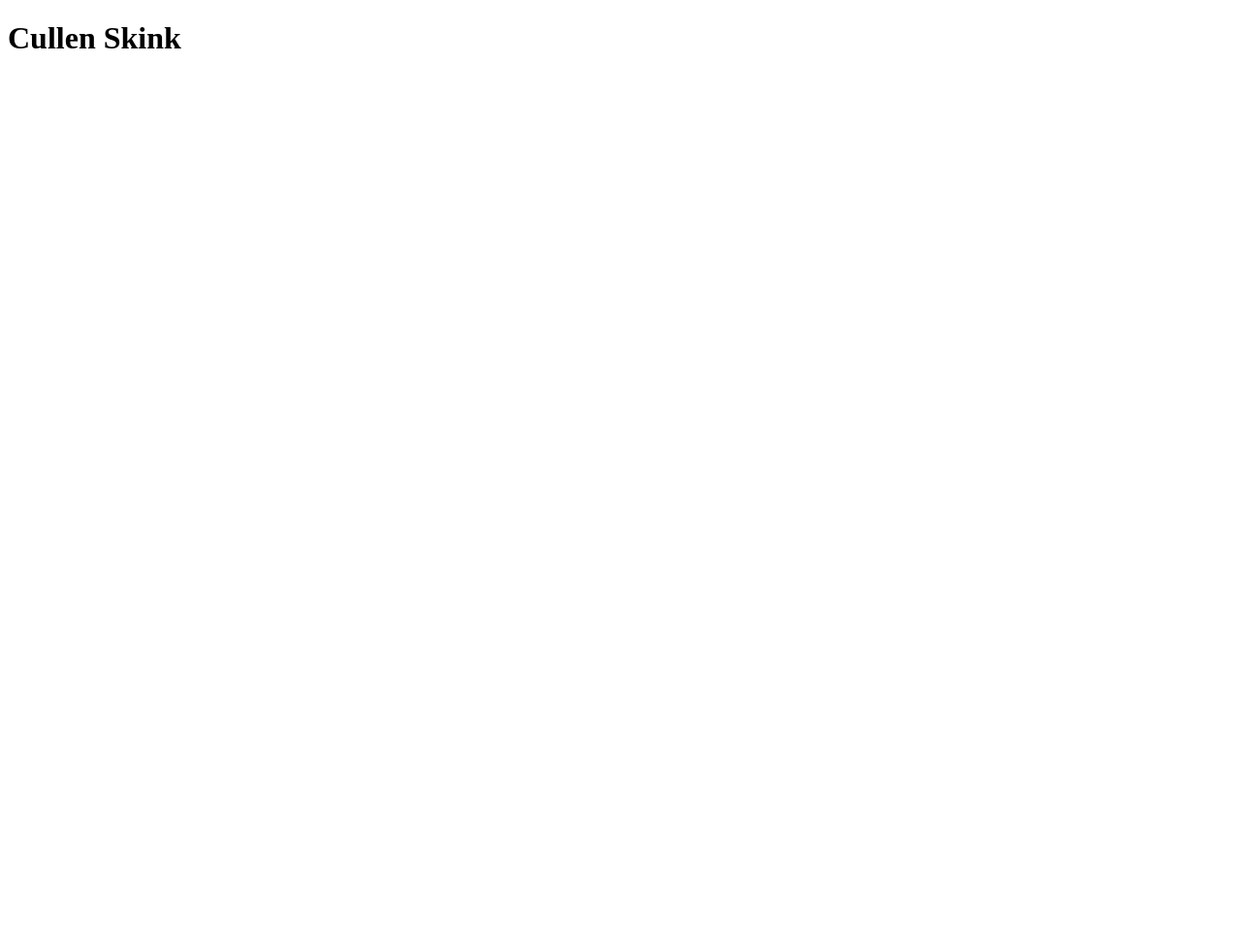
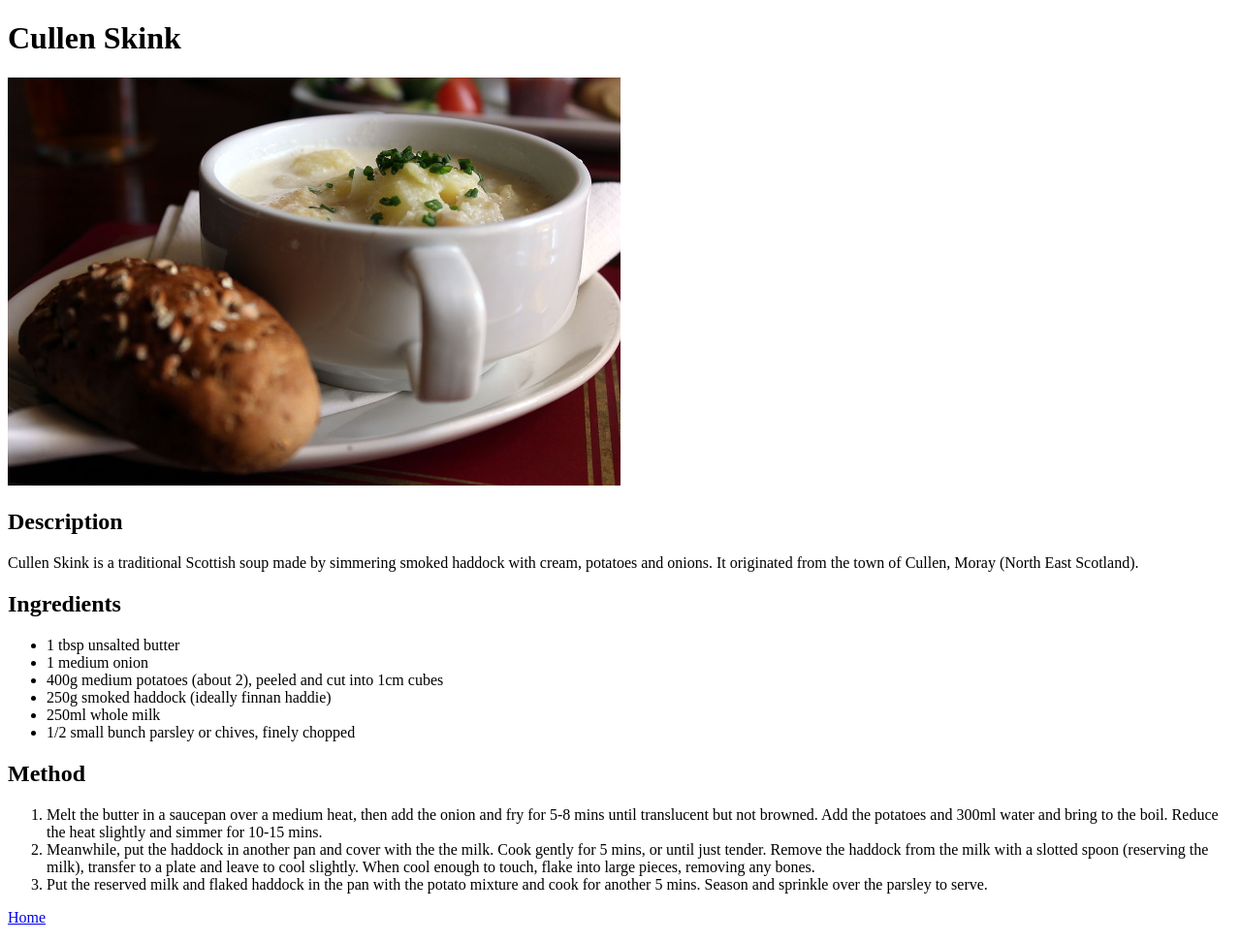
Before and after one commit to superstaggie/odin-recipes, a plain HTML site: page recipes/cullenskink.html in a window 1280 px wide. Shown: the whole page at 97% size. Before the commit the page ends 800 px from the top, so only its background shows below. Drawn offline with Linux system fonts and the light colour scheme.

Commit message:
Add recipe for cullen skink Author: Erin Date/Time: 2022-05-16 08:53
Populate cullen skink recipe page
Add link to home page
Update home page with link to cullen skink recipe

```diff
--- a/recipes/cullenskink.html
+++ b/recipes/cullenskink.html
@@ -7,5 +7,29 @@
 
     <body>
         <h1>Cullen Skink</h1>
+            <p><img src="../images/cullen_skink.jpeg" alt="cullen skink soup served in a bowl with crusty bread" height=50% width=50%/></p>
+
+            <h2>Description</h2>
+                <p>Cullen Skink is a traditional Scottish soup made by simmering smoked haddock with cream, potatoes and onions. It originated from the town of Cullen, Moray (North East Scotland).</p>
+
+            <h2>Ingredients</h2>
+                <ul>
+                    <li>1 tbsp unsalted butter</li>
+                    <li>1 medium onion</li>
+                    <li>400g medium potatoes (about 2), peeled and cut into 1cm cubes</li>
+                    <li>250g smoked haddock (ideally finnan haddie)</li>
+                    <li>250ml whole milk</li>
+                    <li>1/2 small bunch parsley or chives, finely chopped</li>
+                </ul>
+
+            <h2>Method</h2>
+                <ol>
+                    <li>Melt the butter in a saucepan over a medium heat, then add the onion and fry for 5-8 mins until translucent but not browned. Add the potatoes and 300ml water and bring to the boil. Reduce the heat slightly and simmer for 10-15 mins.</li>
+                    <li>Meanwhile, put the haddock in another pan and cover with the the milk. Cook gently for 5 mins, or until just tender. Remove the haddock from the milk with a slotted spoon (reserving the milk), transfer to a plate and leave to cool slightly. When cool enough to touch, flake into large pieces, removing any bones.</li>
+                    <li>Put the reserved milk and flaked haddock in the pan with the potato mixture and cook for another 5 mins. Season and sprinkle over the parsley to serve.</li>
+                </ol>
+
+            <p><a href="../index.html">Home</a></p>
+
     </body>
 </html>
```
Also changed, not shown: index.html (+1 -0 lines), images/cullen_skink.jpeg (added).
